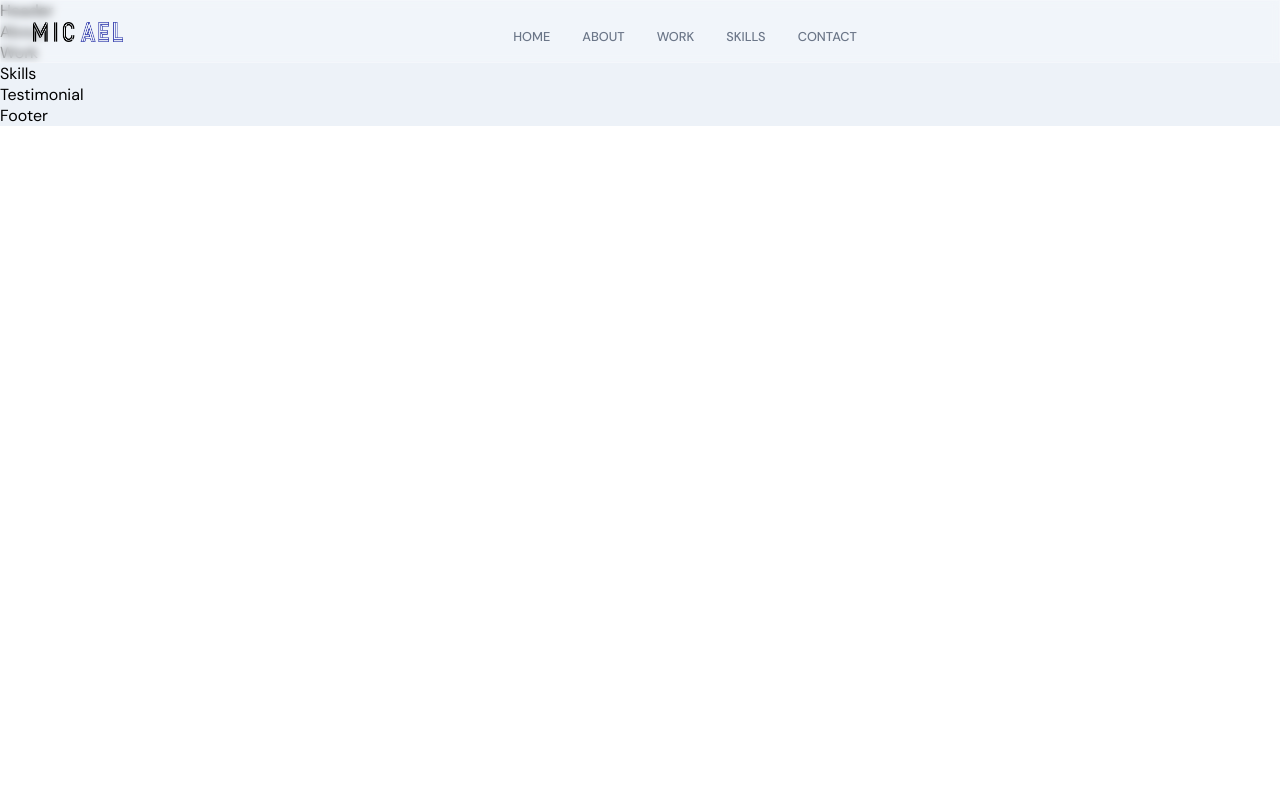
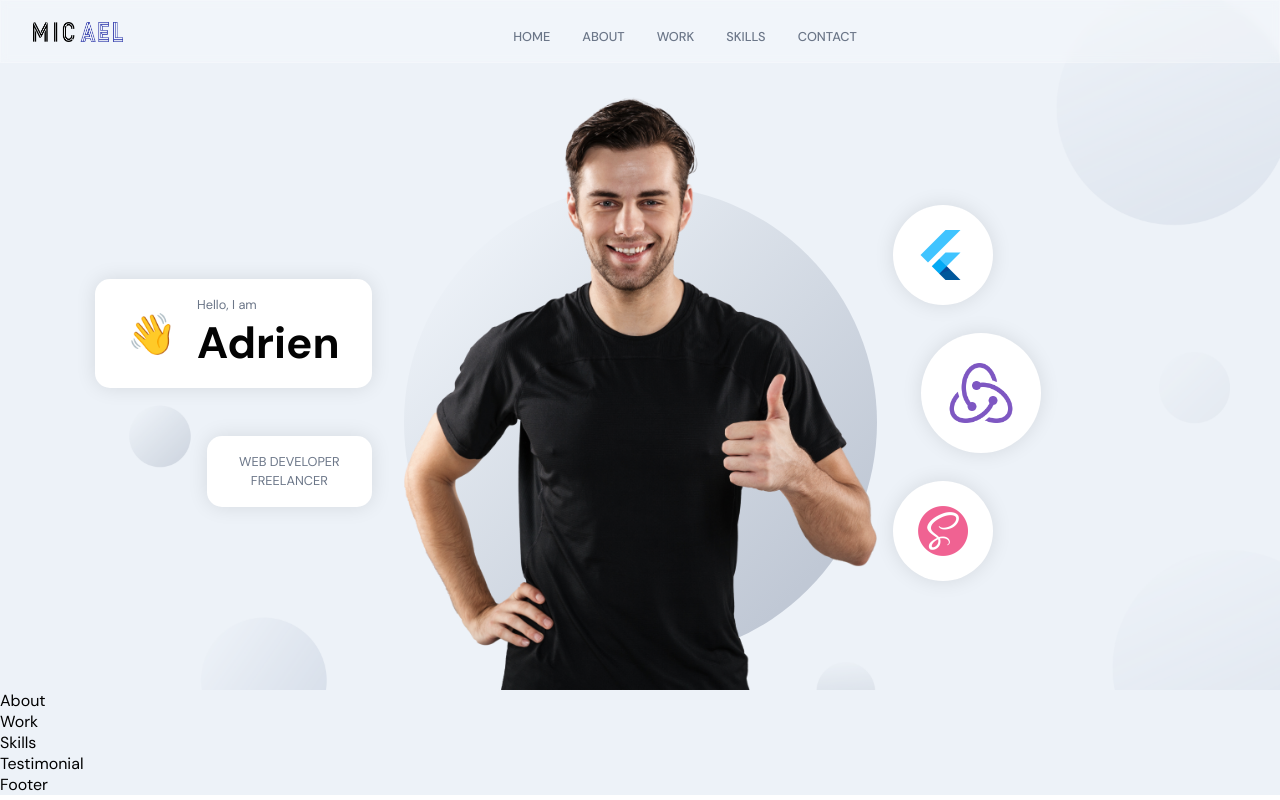
Before and after one commit to GrandChefDotKong/react-portfolio, a React (Create React App) app in the folder frontend_react/: page / in a window 1280 px wide. Built offline with nearby package versions, Linux system fonts and the light colour scheme.

Commit message:
header section added

```diff
--- a/frontend_react/src/container/Header/Header.jsx
+++ b/frontend_react/src/container/Header/Header.jsx
@@ -1,9 +1,67 @@
 import React from 'react';
 import './Header.scss';
+import { motion } from 'framer-motion';
+import { images } from '../../constants';
+
+const scaleVariants = {
+  whileInView: {
+    scale: [0, 1],
+    opacity: [0, 1],
+    transition: {
+      duration: 1,
+      ease: 'easeInOut'
+    }
+  }
+}
 
 const Header = () => {
   return (
-    <div>Header</div>
+    <div id="home" className='app__header app__flex'>
+      <motion.div
+        whileInView={{ x: [-100, 0], opacity: [0, 1] }}
+        transition={{ duration: 0.5 }}
+        className='app__header-info'
+      >
+        <div className="app__header-badge">
+          <div className="badge-cmp app__flex">
+            <span>👋</span>
+            <div style={{ marginLeft: 20 }}>
+              <p className="p-text">Hello, I am</p>
+              <h1 className="head-text">Adrien</h1>
+            </div>
+          </div>
+          <div className="tag-cmp app__flex">
+            <p className="p-text">Web Developer</p>
+            <p className="p-text">Freelancer</p>
+          </div>
+        </div>
+      </motion.div>
+      <motion.div
+        whileInView={{ opacity: [0, 1] }}
+        transition={{ duration: 0.5, delayChildren: 0.5 }}
+        className='app__header-img'
+      >
+        <img src={images.profile} alt="profile_bg" />
+        <motion.img
+          whileInView={{ scale: [0, 1] }}
+          transition={{ duration: 1, ease: 'easeInOut' }}
+          className='overlay-circle'
+          src={images.circle}
+          alt='profile_circle'
+        />
+      </motion.div>
+      <motion.div
+        variant={ scaleVariants }
+        whileInView={scaleVariants.whileInView}
+        className="app__header-circles"
+      >
+        { [images.flutter, images.redux, images.sass].map((circle, index) => (
+          <div className="circle-cmp app__flex" key={`circle-${index}`}>
+            <img src={circle} alt="circle" />
+          </div>
+        )) }
+      </motion.div>
+    </div>
   )
 }
 
--- a/frontend_react/src/container/Header/Header.scss
+++ b/frontend_react/src/container/Header/Header.scss
@@ -0,0 +1,183 @@
+#home {
+    position: relative;
+    background: url('../../assets/bgIMG.png');
+    background-size: cover;
+    background-repeat: repeat;
+    background-position: center;
+
+    .app__wrapper {
+        padding: 0;
+    }
+
+    .copyright {
+        display: none;
+    }
+}
+
+.app__header {
+    flex: 1;
+    width: 100%;
+    height: 100%;
+    flex-direction: row;
+    padding: 6rem 2rem 0;
+
+    @media screen and (min-width: 2000px) {
+        padding-top: 8rem;
+    }
+    @media screen and (max-width: 1200px) {
+        flex-direction: column;
+    }
+    @media screen and (max-width: 450px) {
+        padding-top: 6rem 1rem 2rem;
+    }
+
+    &-info {
+        flex: 0.65;
+        display: flex;
+        flex-direction: column;
+        justify-content: flex-start;
+        align-items: flex-start;
+        height: 100%;
+        margin: 0 2rem;
+
+        @media screen and (max-width: 1200px) {
+            width: 100%;
+            margin-right: 0rem;
+        }
+    }
+
+    &-badge {
+        width: 100%;
+        display: flex;
+        justify-content: flex-end;
+        align-items: flex-end;
+        flex-direction: column;
+
+        .badge-cmp, .tag-cmp {
+            padding: 1rem 2rem;
+            background-color: var(--white-color);
+            border-radius: 15px;
+            flex-direction: row;
+            width: auto;
+            box-shadow: 0 0 20px rgba(0, 0, 0, 0.1);
+        }
+
+        .tag-cmp {
+            flex-direction: column;
+            margin-top: 3rem;
+
+            p {
+                width: 100%;
+                text-transform: uppercase;
+                text-align: center;
+            }
+        }
+
+        span {
+            font-size: 2.5rem;
+
+            @media screen and (min-width: 2000px) {
+                font-size: 5rem;
+            }
+        }
+
+        @media screen and (max-width: 1200px) {
+            justify-content: flex-start;
+            align-items: flex-start;
+        }
+    }
+
+    &-circles {
+        flex: 0.75;
+        display: flex;
+        flex-direction: column;
+        justify-content: space-evenly;
+        align-items: flex-start;
+        height: 100%;
+        margin-left: 1rem;
+
+        div {
+            width: 100px;
+            height: 100px;
+            border-radius: 50%;
+            background: var(--white-color);
+            box-shadow: 0 0 20px rgba(0, 0, 0, 0.1);
+
+            img {
+                width: 60%;
+                height: 60%;
+            }
+        }
+
+        div:nth-child(1) {
+            width: 100px;
+            height: 100px;
+        }
+        div:nth-child(2) {
+            margin: 1.75rem;
+            width: 120px;
+            height: 120px;
+        }
+        div:nth-child(3) {
+            width: 100px;
+            height: 100px;
+        }
+
+        @media screen and (min-width: 2000px) {
+            div:nth-child(1) {
+                width: 400px;
+                height: 400px;
+            }
+            div:nth-child(2) {
+                margin: 1.75rem;
+                width: 170px;
+                height: 170px;
+            }
+            div:nth-child(3) {
+                width: 200px;
+                height: 200px;
+            }
+        }
+
+        @media screen and (max-width: 1200px) {
+            width: 100%;
+            flex-direction: row;
+            flex-wrap: wrap;
+            margin-left: 0;
+
+            div {
+                margin: 1rem;
+            }
+        }
+    }
+
+    &-img {
+        flex: 1;
+        height: 100%;
+        display: flex;
+        justify-content: flex-end;
+        align-items: flex-end;
+        position: relative;
+
+        img {
+            width: 100%;
+            object-fit: contain;
+            z-index: 1;
+        }
+
+        .overlay-circle {
+            position: absolute;
+            left: 0;
+            top: 20;
+            right: 0;
+            bottom: 0;
+            z-index: 0;
+            width: 100%;
+            height: 90%;
+        }
+
+        @media screen and (max-width: 1200px) {
+            margin: 2rem 0;
+        }
+    }
+}
```
